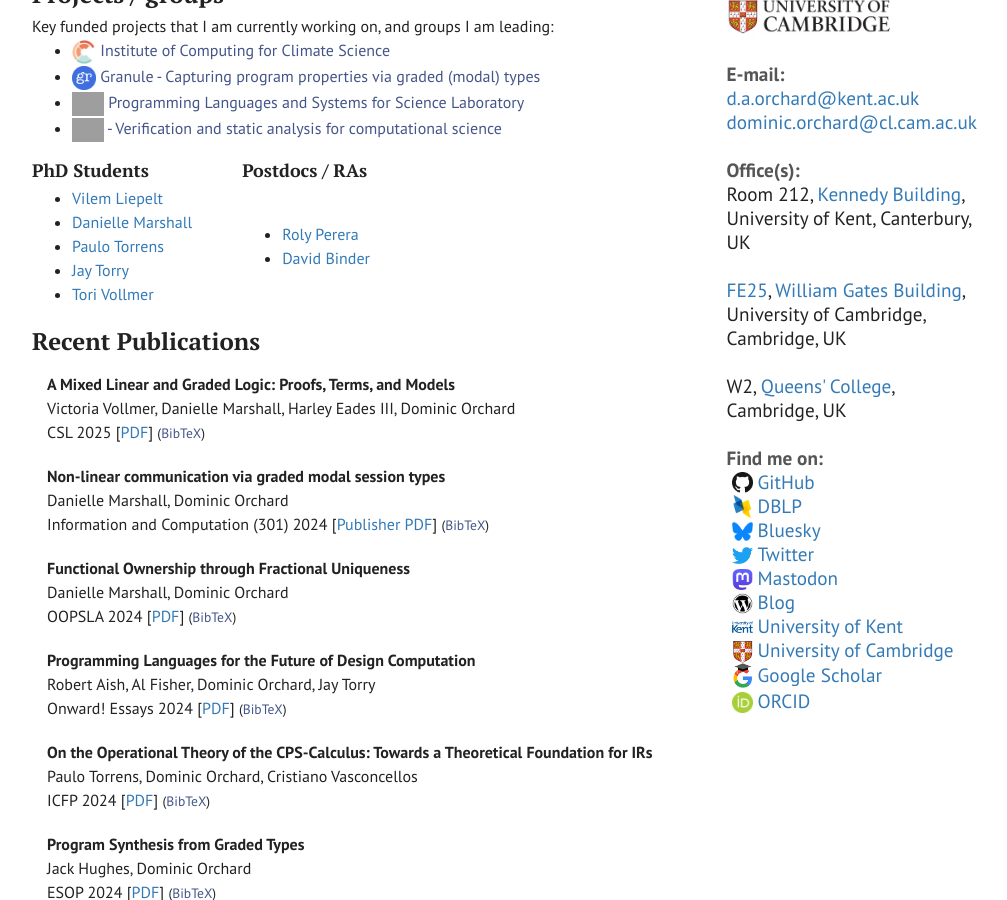
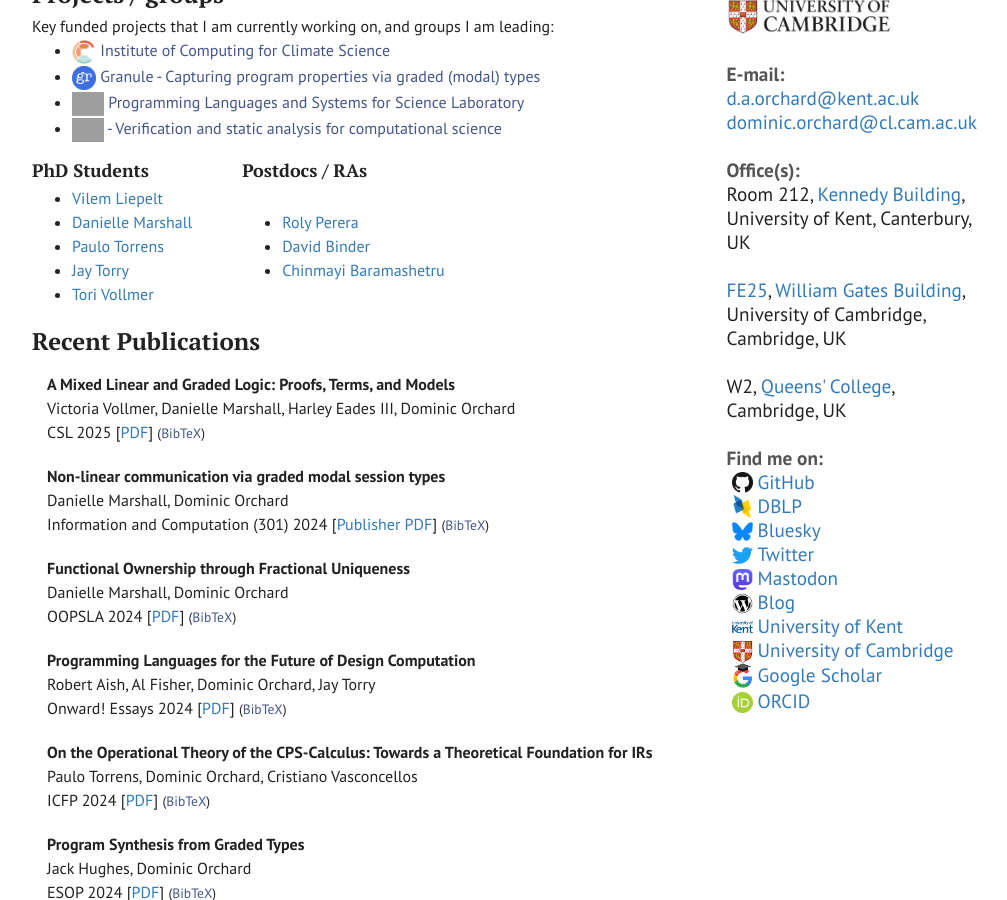
Before and after one commit to dorchard/dorchard.github.io, a Jekyll site: the page built from index.html, in a window 1280 px wide and 900 px high, scrolled down 431 px. Shown: the whole window, without its empty margins (233-1240 px from the left). Built offline with Jekyll 4.4.1, drawn with Linux system fonts in a browser that asks for light colours; grey boxes are pictures that could not be loaded.

Commit message:
Update index.html

```diff
--- a/index.html
+++ b/index.html
@@ -79,6 +79,7 @@ sitemap:
     <ul>
       <li><a href="https://dynamicaspects.org/research/">Roly Perera</a></li>
     <li><a href="https://binderdavid.github.io/">David Binder</a></li>
+        <li><a href="https://www.mn.uio.no/ifi/english/people/aca/cpbarama/">Chinmayi Baramashetru</a></li>
     </ul>
 
     </td></tr>
```
